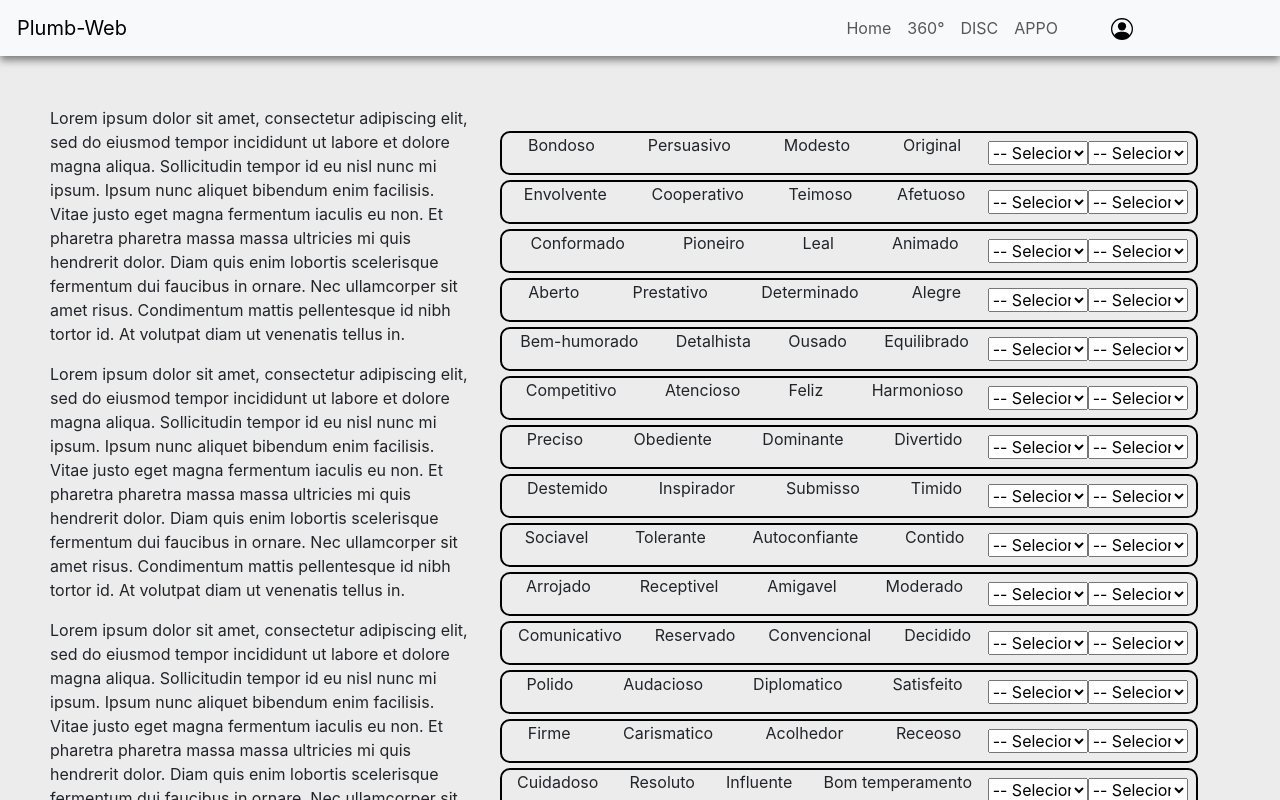
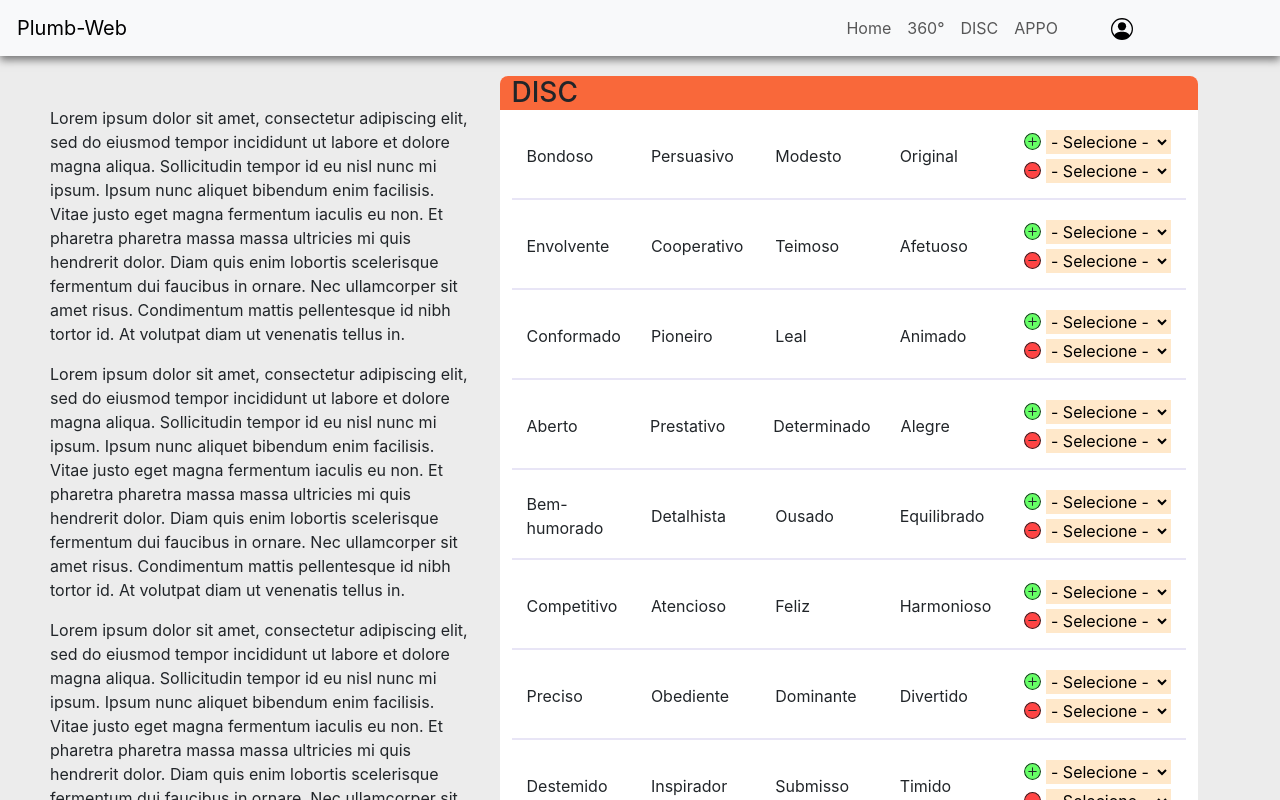
Before and after one commit to MarcioBittencourt/plumb-web-app, a React (Create React App) app: page /disc in a window 1280 px wide. Shown: the top 800 px of the page. Built offline with nearby package versions, Linux system fonts and the light colour scheme.

Commit message:
constructed survey component from DISC

```diff
--- a/src/components/disc/survey/ask/ask.module.scss
+++ b/src/components/disc/survey/ask/ask.module.scss
@@ -1,26 +1,45 @@
 .answer {
-    display: flex;
-    border: 2px solid #000000;
-    border-radius: 10px;
+    border-bottom: 2px solid #e8e5f6;
     margin: 5px 0;
+    padding: 15px 0;
+    align-items: center;
 
-
-    select {
-        width: 100px;
-    }
-
-    .options {
-        display: flex;
-        width: 70%;
-        justify-content: space-around;
-        align-items: center;
-        .option {
-            margin: 0 5px;
+    .option {
+        margin: 0 15px;
+        padding: 0;
+        p {
+            margin: 0;
+        }
+        div {
+            display: flex;
+            align-items: center;
+        }
+        select {
+            padding: 0;
+            width: 125px;
+            background-color:#ffe8ca;
+            border-color: transparent;
+        }
+        .moreOption {
+            margin-bottom: 5px;
         }
     }
 
-    .responses {
-        display: flex;
-        align-items: center;
+
+    .iconOptionMore {
+        padding: 0;
+        background-color: rgb(102, 255, 102);
+        width: 17px;
+        height: 17px;
+        margin-right: 5px;
+        border-radius: 100%;
+    }
+    .iconOptionLess {
+        padding: 0;
+        background-color: rgb(255, 68, 68);
+        width: 17px;
+        height: 17px;
+        margin-right: 5px;
+        border-radius: 100%;
     }
 }
--- a/src/components/disc/survey/ask/index.tsx
+++ b/src/components/disc/survey/ask/index.tsx
@@ -1,4 +1,6 @@
 import { useRef } from 'react'
+import { Col, Container, Row } from 'react-bootstrap';
+import { DashCircle, PatchPlus, PlusCircle } from 'react-bootstrap-icons';
 import { Profile } from '..';
 import Style from './ask.module.scss'
 
@@ -30,7 +32,7 @@ const Ask = ({ utterance, response, profile, onChangeProfile }: Props) => {
                 profile.compliance.scoreMore += index;
                 break;
         }
-        onChangeProfile({...profile});
+        onChangeProfile({ ...profile });
     }
 
     const handleMeasurementLess = () => {
@@ -50,7 +52,7 @@ const Ask = ({ utterance, response, profile, onChangeProfile }: Props) => {
                 profile.compliance.scoreLess -= index;
                 break;
         }
-        onChangeProfile({...profile});
+        onChangeProfile({ ...profile });
     }
 
     const showOptions = () => {
@@ -62,27 +64,31 @@ const Ask = ({ utterance, response, profile, onChangeProfile }: Props) => {
     }
 
     return (
-        <div className={Style.answer}>
-            <div className={Style.options}>
+        <Row className={Style.answer}>
             {utterance.map((option, index) => {
                 return (
-                        <div className={Style.option}>
+                    <Col className={Style.option}>
                         <p>{option}</p>
-                        </div>
+                    </Col>
                 )
             })}
-            </div>
-            <div className={Style.responses}>
+            <Col className={Style.option}>
+                <div className={Style.moreOption}>
+                    <PlusCircle className={Style.iconOptionMore} />
                     <select defaultValue="none" onChange={handleMeasurementMore} ref={selectMoreRef} id="more">
-                    <option value="none" disabled> -- Selecione -- </option>
-                    {showOptions()}
-                </select>
-                <select defaultValue="none" onChange={handleMeasurementLess} ref={selectLessRef} id="less">
-                    <option value="none" disabled> -- Selecione -- </option>
+                        <option value="none" disabled> - Selecione - </option>
                         {showOptions()}
                     </select>
                 </div>
+                <div>
+                    <DashCircle className={Style.iconOptionLess} />
+                    <select defaultValue="none" onChange={handleMeasurementLess} ref={selectLessRef} id="less">
+                        <option value="none" disabled> - Selecione - </option>
+                        {showOptions()}
+                    </select>
                 </div>
+            </Col>
+        </Row>
     )
 }
 export default Ask;
--- a/src/components/disc/survey/index.tsx
+++ b/src/components/disc/survey/index.tsx
@@ -1,4 +1,5 @@
 import { useState } from 'react';
+import { Col, Container, Row } from 'react-bootstrap';
 import Ask from './ask'
 import Style from './survey.module.scss'
 
@@ -26,7 +27,7 @@ const Survey = ({ askings }: Props) => {
 
     const profileResult = () => {
         const profiles = [profile.dominant, profile.influence, profile.steadiness, profile.compliance]
-        let profileAux: any = {profile: "", scoreMore: 0, scoreLess: 0};
+        let profileAux: any = { profile: "", scoreMore: 0, scoreLess: 0 };
         profiles.forEach((profile: any) => {
             if (profile.scoreMore > profileAux.scoreMore) {
                 profileAux = profile;
@@ -41,13 +42,16 @@ const Survey = ({ askings }: Props) => {
 
     return (
         <div>
-            <form className={Style.form}>
+            <Container className={Style.form}>
+                <Row className={Style.pageSectionHeader}>
+                    <Col><h3>DISC</h3></Col>
+                </Row>
                 {askings.map((ask) => {
                     return (
-                        <Ask utterance={ask.options} profile={profile} onChangeProfile={handleProfile}/>
+                        <Ask utterance={ask.options} profile={profile} onChangeProfile={handleProfile} />
                     )
                 })}
-            </form>
+            </Container>
             <div id="scores" className={Style.scores}>
                 <div id="scoreMore" className={Style.scoreTable}>
                     <div className={Style.profileNames}>
@@ -79,7 +83,7 @@ const Survey = ({ askings }: Props) => {
                 </div>
                 <div data-profile={profileResult().profile} className={Style.profile}>
                     <div className={Style.profileTitle}>
-                        <h2>{profileResult().profile.substring(0,1)}</h2>
+                        <h2>{profileResult().profile.substring(0, 1)}</h2>
                     </div>
                     <div className={Style.profileDetails}>
                         <h4>{profileResult().profile}</h4>
--- a/src/components/disc/survey/survey.module.scss
+++ b/src/components/disc/survey/survey.module.scss
@@ -1,5 +1,16 @@
 .form {
-    padding-top: 50px;
+    margin-bottom: 15px;
+    border-radius: 8px;
+    background-color: white;
+}
+
+.pageSectionHeader {
+    background-color: #f9683a;
+    border-top-left-radius: 8px;
+    border-top-right-radius: 8px;
+    h3 {
+        margin: 0;
+    }
 }
 
 .scores {
```
Lines whose indentation alone changed are shown as unchanged.
